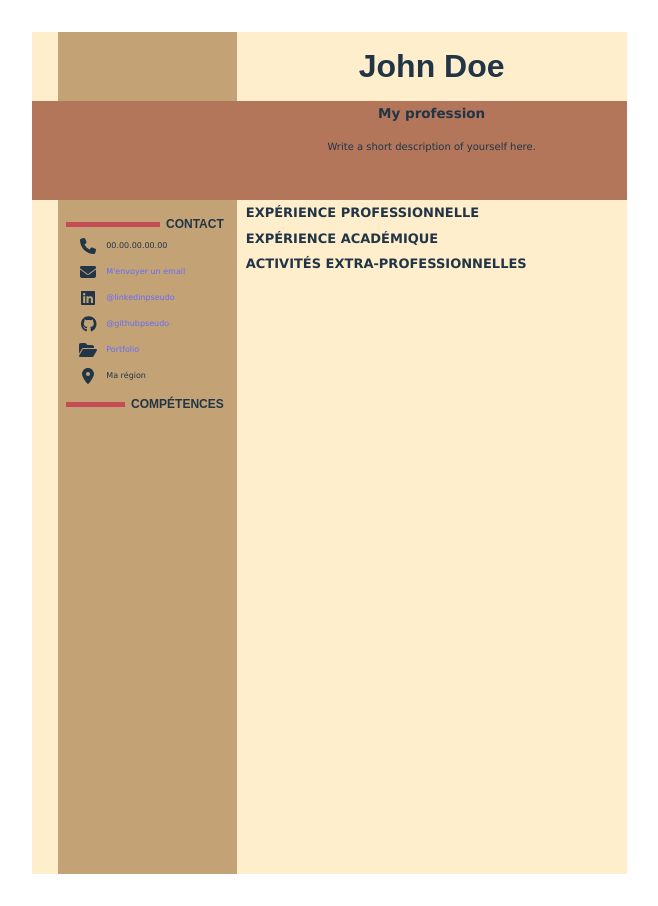
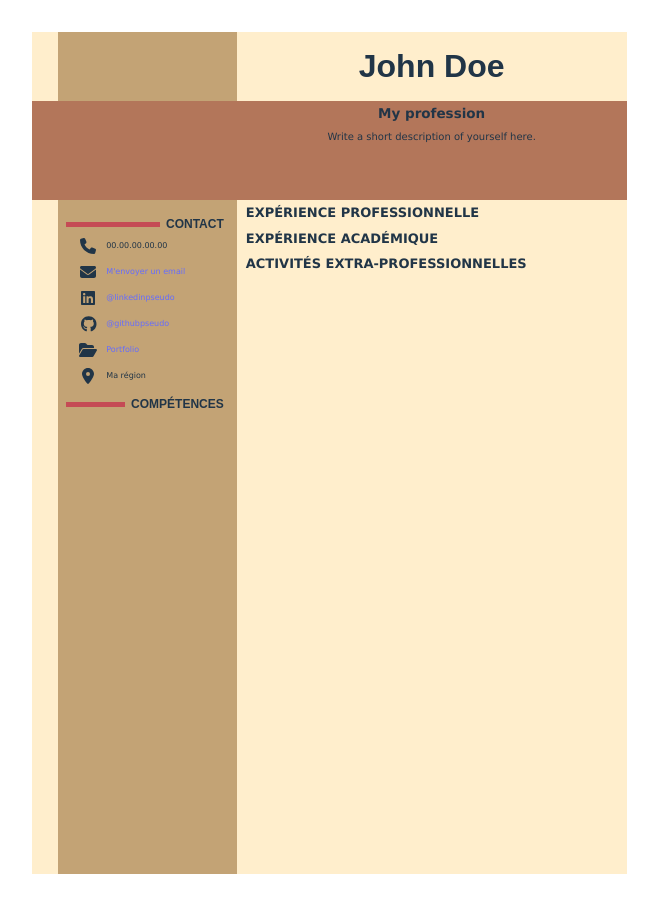
Before and after one commit to Qwib-Qwib/CV-generator, a React (Vite) app: page / in a window 1280 px wide. Shown: the whole page, without its empty margins (311-969 px from the left). Built offline with nearby package versions, Linux system fonts and the light colour scheme.

Commit message:
Improve conditional rendering of resume summary, increase the size of the text area a bit to fill the bar.

```diff
--- a/src/components/Input.jsx
+++ b/src/components/Input.jsx
@@ -4,7 +4,7 @@ import PropTypes from 'prop-types'
 function Input({type = 'text', category, value, handleChange}) {
   if (type === 'textarea') {
     return(
-      <textarea className={'input ' + category + '-input'} value={value} onChange={handleChange} cols="30" rows="4"></textarea>
+      <textarea className={'input ' + category + '-input'} value={value} onChange={handleChange} cols="30" rows="5"></textarea>
     )
   } else {
     return(
--- a/src/components/SummaryBarDescription.jsx
+++ b/src/components/SummaryBarDescription.jsx
@@ -4,32 +4,17 @@ import PropTypes from 'prop-types';
 import Button from './Button';
 import Input from './Input';
 
+// Focus ID code for this section is 3.
 function SummaryBarDescription({focusedElement, handleEditClick, handleUpdateClick}) {
-  const [description, setDescription] = useState('Write a short description of yourself here.')
+  const [description, setDescription] = useState('Write a short description of yourself here.');
 
-  if (focusedElement === 0) {
-    return (
-      <div className="primary-neutral summary-bar-description">
-        <p lang='fr'>
-          {description}
-        </p>
-        {focusedElement === 0 ? <div className='common-buttons-wrapper'><Button buttonType={'edit'} handleClick={handleEditClick} /></div> : null}
-      </div>
-    )
-  } else if (focusedElement === 3) {
-    return (
-      <div className='currently-edited summary-bar-description'>
-        <Input type='textarea' category={'description'} value={description} handleChange={(e) => setDescription(e.target.value)} />
-        <div className='update-button-wrapper'>
-          <Button buttonType={'update'} handleClick={handleUpdateClick} />
-        </div>
-      </div>
-    )
-  } else {
-    return (
-      <p lang='fr' className="deactivated summary-bar-description">{description}</p>
-    )
-  }
+  return (
+    <div className={focusedElement === 0 ? 'primary-neutral summary-bar-description-wrapper' : 'summary-bar-description-wrapper'}>
+      {focusedElement === 3 ? <Input type='textarea' category={'description'} value={description} handleChange={(e) => setDescription(e.target.value)} /> : <p lang='fr' className='summary-bar-description'>{description}</p>}
+      {focusedElement === 0 ? <div className='common-buttons-wrapper'><Button buttonType={'edit'} handleClick={handleEditClick} /></div> : null}
+      {focusedElement === 3 ? <div className='update-button-wrapper'><Button buttonType={'update'} handleClick={handleUpdateClick} /></div> : null}
+    </div>
+  )
 }
 
 SummaryBarDescription.propTypes = {
--- a/src/styles/SummaryBarDescription.css
+++ b/src/styles/SummaryBarDescription.css
@@ -1,19 +1,22 @@
+.summary-bar-description-wrapper {
+  width: 100%;
+  border: solid 3px transparent;
+  position: relative;
+}
+
 /* The transparent border is there to seamlessly replace it with a red border on hover without displacing text. */
 .summary-bar-description {
-  font-family: Verdana, Geneva, Tahoma, sans-serif;
   margin: 0;
-  width: 100%;
   hyphens: auto;
   overflow-wrap: break-word;
   display: flex;
   flex-direction: column;
   align-items: center;
   justify-content: center;
-  position: relative;
-  border: solid 3px transparent;
 }
 
 .summary-bar-description, .description-input {
+  font-family: Verdana, Geneva, Tahoma, sans-serif;
   font-size: 10px;
 }
 
```
